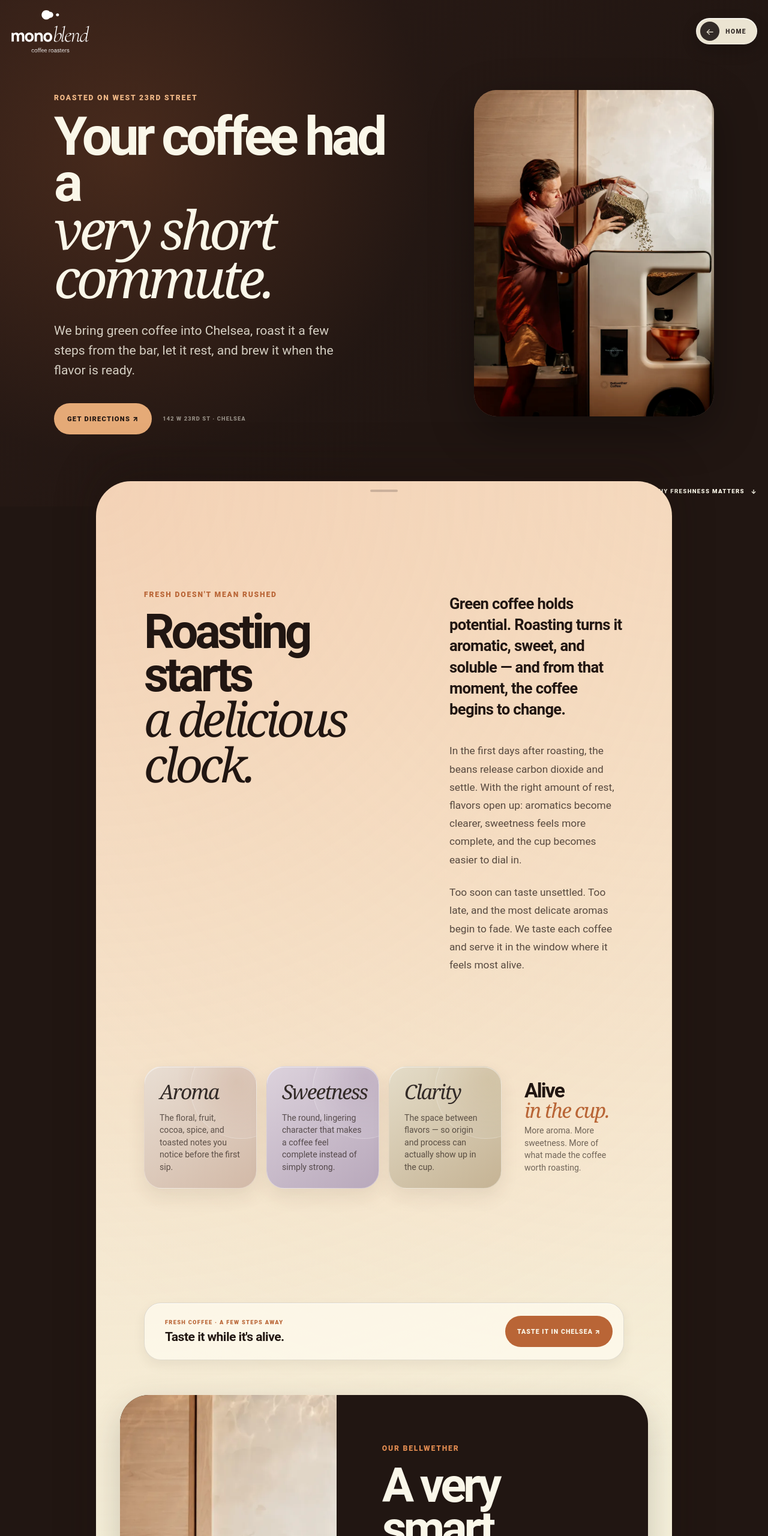
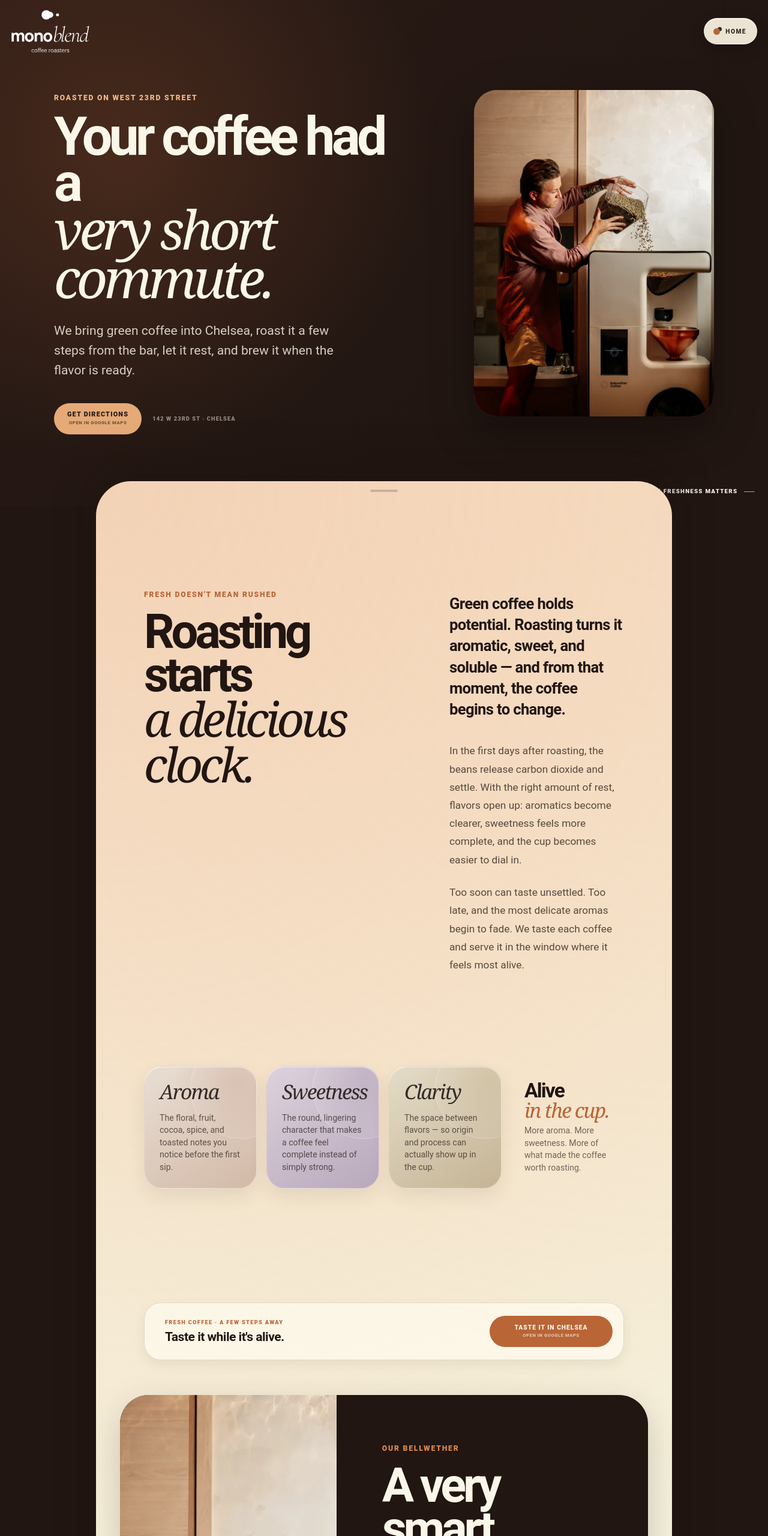
Before and after one commit to alf-delta/727_coffee, a website built with Vite: page freshness/index.html in a window 1280 px wide. Shown: the top 2560 px of the page at 60% size. Built offline with nearby package versions, Linux system fonts and the light colour scheme.

Commit message:
Fix flappy reward counting and refine freshness CTAs

```diff
--- a/freshness/index.html
+++ b/freshness/index.html
@@ -20,7 +20,7 @@
       <img src="/logo.svg" alt="Monoblend Coffee Roasters" width="174" height="96" />
     </a>
     <a class="fresh-header__place" href="/" aria-label="Back to Monoblend home">
-      <span aria-hidden="true">←</span>
+      <span aria-hidden="true"></span>
       <strong>HOME</strong>
     </a>
   </header>
@@ -37,12 +37,15 @@
         <h1 id="fresh-hero-title">Your coffee had a<br /><em>very short commute.</em></h1>
         <p class="fresh-hero__intro">We bring green coffee into Chelsea, roast it a few steps from the bar, let it rest, and brew it when the flavor is ready.</p>
         <div class="fresh-hero__actions">
-          <a href="https://www.google.com/maps/dir/?api=1&amp;destination=Monoblend%20Coffee%2C%20142%20W%2023rd%20St%2C%20New%20York%2C%20NY%2010011" target="_blank" rel="noopener noreferrer">GET DIRECTIONS ↗</a>
+          <a href="https://www.google.com/maps/dir/?api=1&amp;destination=Monoblend%20Coffee%2C%20142%20W%2023rd%20St%2C%20New%20York%2C%20NY%2010011" target="_blank" rel="noopener noreferrer">
+            <strong>GET DIRECTIONS</strong>
+            <small>OPEN IN GOOGLE MAPS</small>
+          </a>
           <span>142 W 23RD ST · CHELSEA</span>
         </div>
       </div>
 
-      <a class="fresh-hero__cue" href="#why-freshness">WHY FRESHNESS MATTERS <i aria-hidden="true">↓</i></a>
+      <a class="fresh-hero__cue" href="#why-freshness">WHY FRESHNESS MATTERS <i aria-hidden="true"></i></a>
     </section>
 
     <div class="fresh-curtain">
@@ -80,7 +83,10 @@
 
     <aside class="visit-cta" data-fresh-reveal>
       <span><small>FRESH COFFEE · A FEW STEPS AWAY</small><strong>Taste it while it's alive.</strong></span>
-      <a href="https://www.google.com/maps/dir/?api=1&amp;destination=Monoblend%20Coffee%2C%20142%20W%2023rd%20St%2C%20New%20York%2C%20NY%2010011" target="_blank" rel="noopener noreferrer">TASTE IT IN CHELSEA ↗</a>
+      <a href="https://www.google.com/maps/dir/?api=1&amp;destination=Monoblend%20Coffee%2C%20142%20W%2023rd%20St%2C%20New%20York%2C%20NY%2010011" target="_blank" rel="noopener noreferrer">
+        <strong>TASTE IT IN CHELSEA</strong>
+        <small>OPEN IN GOOGLE MAPS</small>
+      </a>
     </aside>
 
     <section class="bellwether" id="our-roaster" aria-labelledby="bellwether-title">
@@ -114,7 +120,10 @@
 
     <aside class="visit-cta" data-fresh-reveal>
       <span><small>YES, THE ROASTER IS RIGHT HERE</small><strong>See Bellwether in action.</strong></span>
-      <a href="https://www.google.com/maps/dir/?api=1&amp;destination=Monoblend%20Coffee%2C%20142%20W%2023rd%20St%2C%20New%20York%2C%20NY%2010011" target="_blank" rel="noopener noreferrer">SEE WHERE WE ROAST ↗</a>
+      <a href="https://www.google.com/maps/dir/?api=1&amp;destination=Monoblend%20Coffee%2C%20142%20W%2023rd%20St%2C%20New%20York%2C%20NY%2010011" target="_blank" rel="noopener noreferrer">
+        <strong>SEE WHERE WE ROAST</strong>
+        <small>OPEN IN GOOGLE MAPS</small>
+      </a>
     </aside>
 
     <section class="fresh-section coffee-cycle" id="coffee-cycle" aria-labelledby="cycle-title">
@@ -161,7 +170,10 @@
 
     <aside class="visit-cta visit-cta--game" data-fresh-reveal>
       <span><small>PLAY &amp; WIN · UP TO 25% OFF</small><strong>Your next cup could cost a little less.</strong></span>
-      <a href="/?game=arcade">PLAY FOR A DISCOUNT →</a>
+      <a href="/?game=arcade">
+        <strong>PLAY FOR A DISCOUNT</strong>
+        <small>OPENS THE ARCADE</small>
+      </a>
     </aside>
 
     <section class="rare-coffee" id="rare-coffee" aria-labelledby="rare-title">
@@ -179,7 +191,10 @@
 
     <aside class="visit-cta" data-fresh-reveal>
       <span><small>LIMITED COFFEE DOESN'T WAIT</small><strong>See what's on the shelf.</strong></span>
-      <a href="https://www.google.com/maps/dir/?api=1&amp;destination=Monoblend%20Coffee%2C%20142%20W%2023rd%20St%2C%20New%20York%2C%20NY%2010011" target="_blank" rel="noopener noreferrer">VISIT MONOBLEND ↗</a>
+      <a href="https://www.google.com/maps/dir/?api=1&amp;destination=Monoblend%20Coffee%2C%20142%20W%2023rd%20St%2C%20New%20York%2C%20NY%2010011" target="_blank" rel="noopener noreferrer">
+        <strong>VISIT MONOBLEND</strong>
+        <small>OPEN IN GOOGLE MAPS</small>
+      </a>
     </aside>
 
     <section class="fresh-finale" id="taste-it" aria-labelledby="finale-title">
--- a/src/scripts/game/flappyClient.js
+++ b/src/scripts/game/flappyClient.js
@@ -15,6 +15,7 @@ import {
   generateObstacleSequence,
   getDifficultyStage,
   getWorldSpeedMultiplier,
+  hasClearedObstacle,
   clamp,
 } from '../../shared/flappyPhysics.js';
 import { computeFlappyResult } from '../../shared/flappyScoring.js';
@@ -363,7 +364,7 @@ export function mount(container, options = {}) {
     const characterX = worldDistance;
 
     for (const obstacle of obstacles) {
-      if (obstacle.scored && obstacle.type !== 'double_gate') continue;
+      if (obstacle.scored) continue;
       const left = obstacle.x - OBSTACLE_WIDTH_VW / 2 - CHARACTER_RADIUS_VW;
       const right = obstacle.x + OBSTACLE_WIDTH_VW / 2 + CHARACTER_RADIUS_VW;
 
@@ -375,7 +376,7 @@ export function mount(container, options = {}) {
         }
       }
 
-      if (characterX > obstacle.x + OBSTACLE_WIDTH_VW / 2 + CHARACTER_RADIUS_VW) {
+      if (hasClearedObstacle(obstacle, characterX)) {
         obstacle.scored = true;
         passedObstacles += 1;
         const normalizedOffset = Math.abs(y - obstacle.gapCenter) / obstacle.gapPct;
--- a/src/styles/freshness.css
+++ b/src/styles/freshness.css
@@ -89,8 +89,8 @@ a {
   min-height: 44px;
   align-items: center;
   justify-content: center;
-  gap: 10px;
-  padding: 5px 17px 5px 6px;
+  gap: 9px;
+  padding: 5px 17px 5px 15px;
   border: 1px solid rgb(255 255 255 / 52%);
   border-radius: 999px;
   background: rgb(248 242 223 / 94%);
@@ -103,14 +103,11 @@ a {
 }
 
 .fresh-header__place span {
-  display: grid;
-  width: 32px;
-  height: 32px;
-  place-items: center;
+  width: 11px;
+  height: 11px;
   border-radius: 50%;
-  background: #332b28;
-  color: #f8f2df;
-  font-size: 0.95rem;
+  background: var(--fresh-copper);
+  box-shadow: 5px -4px 0 -2px #332b28;
   transition: transform 160ms ease, background 160ms ease;
 }
 
@@ -129,8 +126,8 @@ a {
 }
 
 .fresh-header__place:hover span {
-  transform: translateX(-2px);
-  background: var(--fresh-copper);
+  transform: rotate(18deg) scale(1.08);
+  background: #332b28;
 }
 
 .fresh-header__place:active {
@@ -260,15 +257,29 @@ a {
   min-height: 52px;
   align-items: center;
   justify-content: center;
+  flex-direction: column;
+  gap: 3px;
   padding: 12px 22px;
   border-radius: 999px;
   background: #e5aa77;
   color: var(--fresh-espresso);
-  font-size: 0.7rem;
+  text-decoration: none;
+  transition: transform 180ms ease, background 180ms ease;
+}
+
+.fresh-hero__actions a strong {
+  font-size: 0.68rem;
   font-weight: 900;
   letter-spacing: 0.11em;
-  text-decoration: none;
-  transition: transform 180ms ease, background 180ms ease;
+  line-height: 1.15;
+}
+
+.fresh-hero__actions a small {
+  color: rgb(33 22 18 / 58%);
+  font-size: 0.48rem;
+  font-weight: 800;
+  letter-spacing: 0.08em;
+  line-height: 1.15;
 }
 
 .fresh-hero__actions a:hover {
@@ -302,8 +313,12 @@ a {
 
 .fresh-hero__cue i {
   display: inline-block;
+  width: 22px;
+  height: 1px;
   margin-left: 7px;
-  font-style: normal;
+  transform-origin: left center;
+  background: currentColor;
+  vertical-align: middle;
   animation: fresh-cue 1.8s ease-in-out infinite;
 }
 
@@ -745,14 +760,14 @@ a {
   gap: 6px;
 }
 
-.visit-cta small {
+.visit-cta > span small {
   color: var(--fresh-copper);
   font-size: 0.58rem;
   font-weight: 900;
   letter-spacing: 0.14em;
 }
 
-.visit-cta strong {
+.visit-cta > span strong {
   font-size: clamp(1.05rem, 2.4vw, 1.32rem);
   font-weight: 760;
   letter-spacing: -0.025em;
@@ -760,19 +775,34 @@ a {
 
 .visit-cta > a {
   display: inline-flex;
+  min-width: 205px;
   min-height: 52px;
   flex: 0 0 auto;
   align-items: center;
   justify-content: center;
+  flex-direction: column;
+  gap: 3px;
   padding: 12px 20px;
   border-radius: 999px;
   background: var(--fresh-copper);
   color: var(--fresh-paper);
-  font-size: 0.66rem;
+  text-decoration: none;
+  transition: transform 180ms ease, background 180ms ease;
+}
+
+.visit-cta > a strong {
+  font-size: 0.64rem;
   font-weight: 900;
   letter-spacing: 0.1em;
-  text-decoration: none;
-  transition: transform 180ms ease, background 180ms ease;
+  line-height: 1.15;
+}
+
+.visit-cta > a small {
+  color: rgb(250 247 233 / 64%);
+  font-size: 0.47rem;
+  font-weight: 800;
+  letter-spacing: 0.08em;
+  line-height: 1.15;
 }
 
 .visit-cta > a:hover {
@@ -794,13 +824,17 @@ a {
   color: var(--fresh-paper);
 }
 
-.visit-cta--game small {
+.visit-cta--game > span small {
   color: #e5aa77;
 }
 
 .visit-cta--game > a {
   background: #e5aa77;
   color: #332b28;
+}
+
+.visit-cta--game > a small {
+  color: rgb(51 43 40 / 58%);
 }
 
 .visit-cta--game > a:hover {
@@ -938,8 +972,8 @@ a {
 }
 
 @keyframes fresh-cue {
-  0%, 100% { transform: translateY(0); }
-  50% { transform: translateY(5px); }
+  0%, 100% { transform: scaleX(0.65); opacity: 0.4; }
+  50% { transform: scaleX(1); opacity: 1; }
 }
 
 @media (max-width: 880px) {
```
Also changed, not shown: src/shared/flappyPhysics.js (+11 -1 lines), test/flappyPhysics.test.js (+21 -1 lines), test/freshnessPage.test.js (+3 -0 lines).
